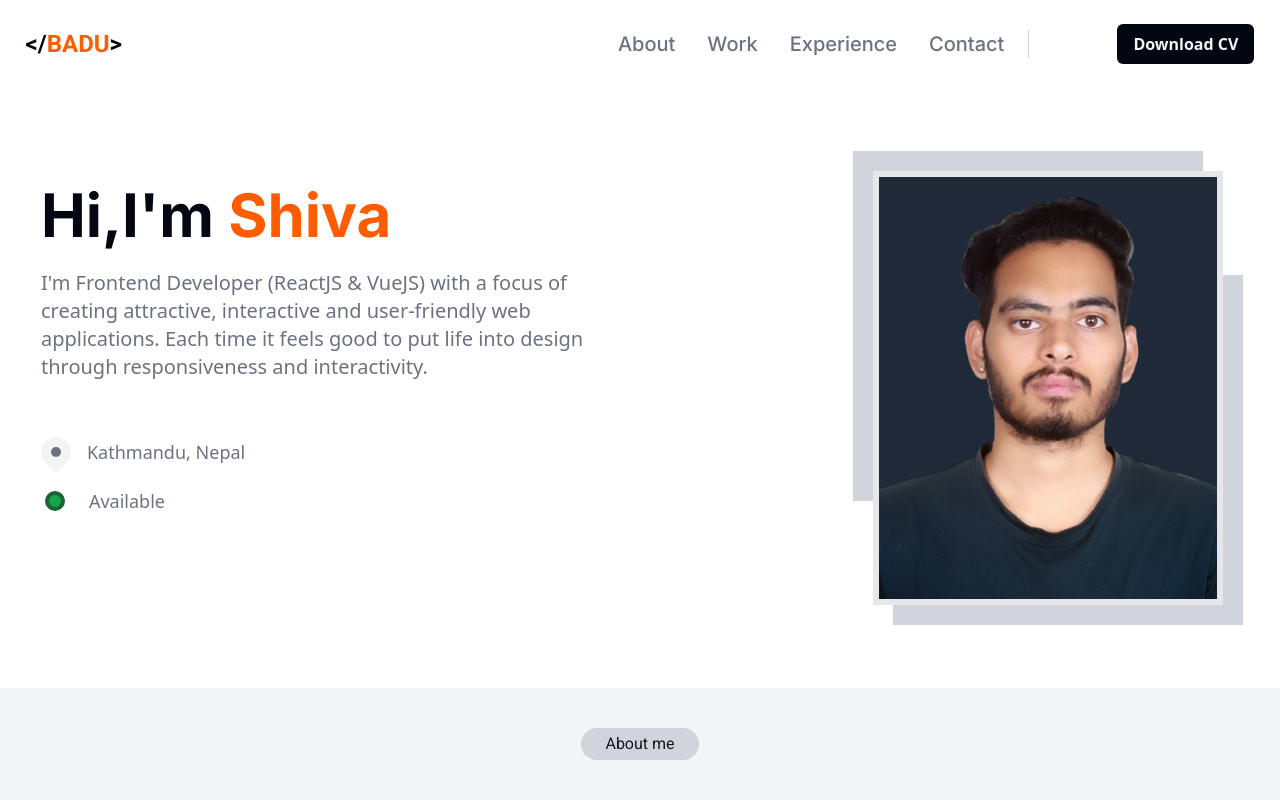
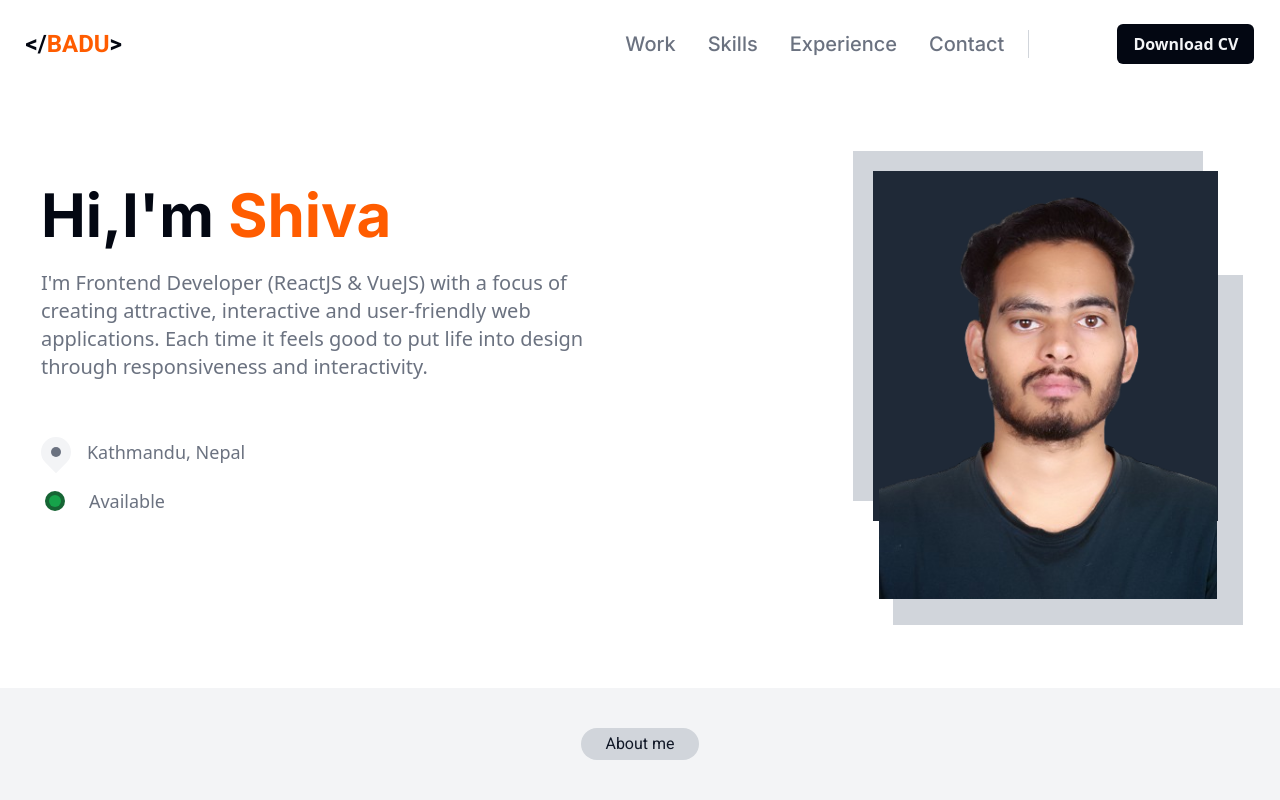
Before and after one commit to ShivaRajBadu/Portfolio, a Next.js app: page / in a window 1280 px wide. Shown: the top 800 px of the page. Built offline with nearby package versions, Linux system fonts and the light colour scheme.

Commit message:
small changes

```diff
--- a/src/components/Contact.tsx
+++ b/src/components/Contact.tsx
@@ -6,7 +6,7 @@ import SocialLink from "./HeroSection/SocialLink";
 
 const ContactMe = () => {
   return (
-    <div className="py-16 bg-grey-900">
+    <div id="contact" className="py-16 bg-grey-900">
       <Wrapper>
         <div>
           <SectionTitle title="Contact Me" />
@@ -15,10 +15,10 @@ const ContactMe = () => {
             I am always open to discussing new projects, creative ideas or
             opportunities to be part of your visions.
           </p>
-          <h1 className=" pt-6 pb-4  text-xl sm:text-4xl md:text-5xl text-center font-bold text-grey-400 font-roboto flex gap-4 justify-center items-center">
+          <h1 className=" pt-6 pb-4  text-xl sm:text-3xl md:text-4xl text-center font-bold text-grey-400 font-roboto flex gap-4 justify-center items-center">
             <svg
               viewBox="0 0 8 6"
-              className="fill-grey-400 w-[20px] h-[20px] sm:w-[30px] sm:h-[30px] md:w-[40px] md:h-[40px]"
+              className="fill-grey-400 w-[20px] h-[20px] sm:w-[30px] sm:h-[30px] md:w-[35px] md:h-[35px]"
               xmlns="http://www.w3.org/2000/svg"
             >
               <path d="M1.5 0C1.10218 0 0.720644 0.158035 0.43934 0.43934C0.158035 0.720644 0 1.10218 0 1.5V4.5C0 4.89782 0.158035 5.27936 0.43934 5.56066C0.720644 5.84196 1.10218 6 1.5 6H6.5C6.89782 6 7.27936 5.84196 7.56066 5.56066C7.84196 5.27936 8 4.89782 8 4.5V1.5C8 1.10218 7.84196 0.720644 7.56066 0.43934C7.27936 0.158035 6.89782 0 6.5 0H1.5ZM1 1.5C1 1.36739 1.05268 1.24021 1.14645 1.14645C1.24021 1.05268 1.36739 1 1.5 1H6.5C6.63261 1 6.75979 1.05268 6.85355 1.14645C6.94732 1.24021 7 1.36739 7 1.5V1.67L4 2.956L1 1.67V1.5ZM1 2.758L3.803 3.959C3.86525 3.98569 3.93227 3.99944 4 3.99944C4.06773 3.99944 4.13475 3.98569 4.197 3.959L7 2.758V4.5C7 4.63261 6.94732 4.75979 6.85355 4.85355C6.75979 4.94732 6.63261 5 6.5 5H1.5C1.36739 5 1.24021 4.94732 1.14645 4.85355C1.05268 4.75979 1 4.63261 1 4.5V2.758Z" />
--- a/src/components/HeroSection/HeroSection.tsx
+++ b/src/components/HeroSection/HeroSection.tsx
@@ -35,7 +35,7 @@ const HeroSection = () => {
           </div>
           <MainImage
             imgSrc={"/profile.png"}
-            borderColor="grey-1"
+            borderColor="grey"
             holdersColor="grey-700"
           />
         </div>
--- a/src/components/MainImage.tsx
+++ b/src/components/MainImage.tsx
@@ -7,7 +7,7 @@ const MainImage = ({
   height = 350,
   holdersColor,
   showImageBackground = true,
-  borderColor = "grey-1",
+  borderColor = "grey",
 }: {
   imgSrc: string;
   width?: number;
@@ -17,13 +17,14 @@ const MainImage = ({
   borderColor?: string;
 }) => {
   const holderStyle = `bg-${holdersColor} w-[${width}px] h-[${height}px]`;
-  const borderStyle = `border-${borderColor}`;
+  const borderStyle = `border-${borderColor} `;
 
   return (
     <div className="relative my-6 sm:px-4  max-md:mx-auto">
       {showImageBackground && (
         <div className="absolute top-0 bg-gray-800 z-10 w-full h-full max-w-[345px] max-h-[350px]"></div>
       )}
+      <p className="hidden border-grey"> </p>
       <Image
         className={`bg-inherit border-[6px]  relative mx-auto z-10 ${borderStyle}`}
         src={imgSrc}
--- a/src/components/experience/ExperienceSection.tsx
+++ b/src/components/experience/ExperienceSection.tsx
@@ -7,7 +7,7 @@ import SectionTitle from "../SectionTitle";
 
 const ExperienceSection = () => {
   return (
-    <div className="py-16 bg-grey-900">
+    <div id="experience" className="py-16 bg-grey-900">
       <Wrapper>
         <div className="w-full md:w-[95%] xl:w-[80%] mx-auto">
           <SectionTitle
--- a/src/components/skill/SkillSection.tsx
+++ b/src/components/skill/SkillSection.tsx
@@ -7,7 +7,7 @@ import SectionTitle from "../SectionTitle";
 
 const SkillSection = () => {
   return (
-    <div className="py-16">
+    <div id="skills" className="py-16">
       <Wrapper>
         <SectionTitle
           title="Skills"
--- a/src/components/work/WorkSection.tsx
+++ b/src/components/work/WorkSection.tsx
@@ -9,7 +9,7 @@ import ViewAllButton from "./ViewAllButton";
 
 const WorkSection = () => {
   return (
-    <div className="py-16">
+    <div id="work" className="py-16">
       <Wrapper>
         <div>
           <SectionTitle
--- a/src/lib/data.tsx
+++ b/src/lib/data.tsx
@@ -9,22 +9,22 @@ export const MainDescription =
 
 export const NAV_LINK = [
   {
-    id: 1,
-    label: "About",
-    link: "#about",
-  },
-  {
     id: 2,
     label: "Work",
     link: "#work",
   },
   {
     id: 3,
+    label: "Skills",
+    link: "#skills",
+  },
+  {
+    id: 4,
     label: "Experience",
     link: "#experience",
   },
   {
-    id: 4,
+    id: 5,
     label: "Contact",
     link: "#contact",
   },
--- a/tailwind.config.ts
+++ b/tailwind.config.ts
@@ -16,7 +16,7 @@ const config: Config = {
       colors: {
         grey: {
           DEFAULT: "rgb(var(--background) / <alpha-value>)",
-          1: "rgb(var(--background))",
+
           50: "rgb(var(--app-gray-50) / <alpha-value>)",
           100: "rgb(var(--app-gray-100) / <alpha-value>)",
           200: "rgb(var(--app-gray-200) / <alpha-value>)",
```
